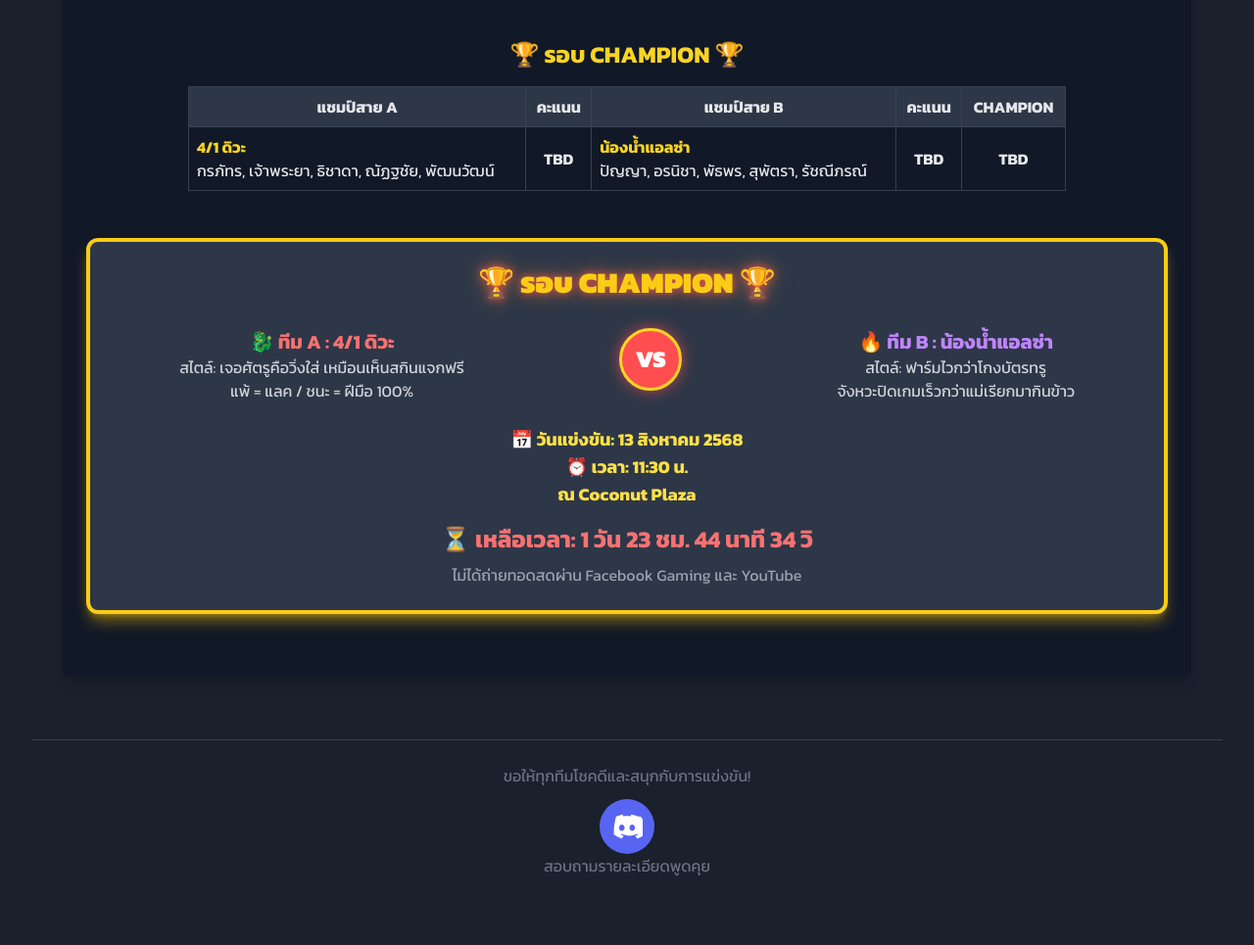
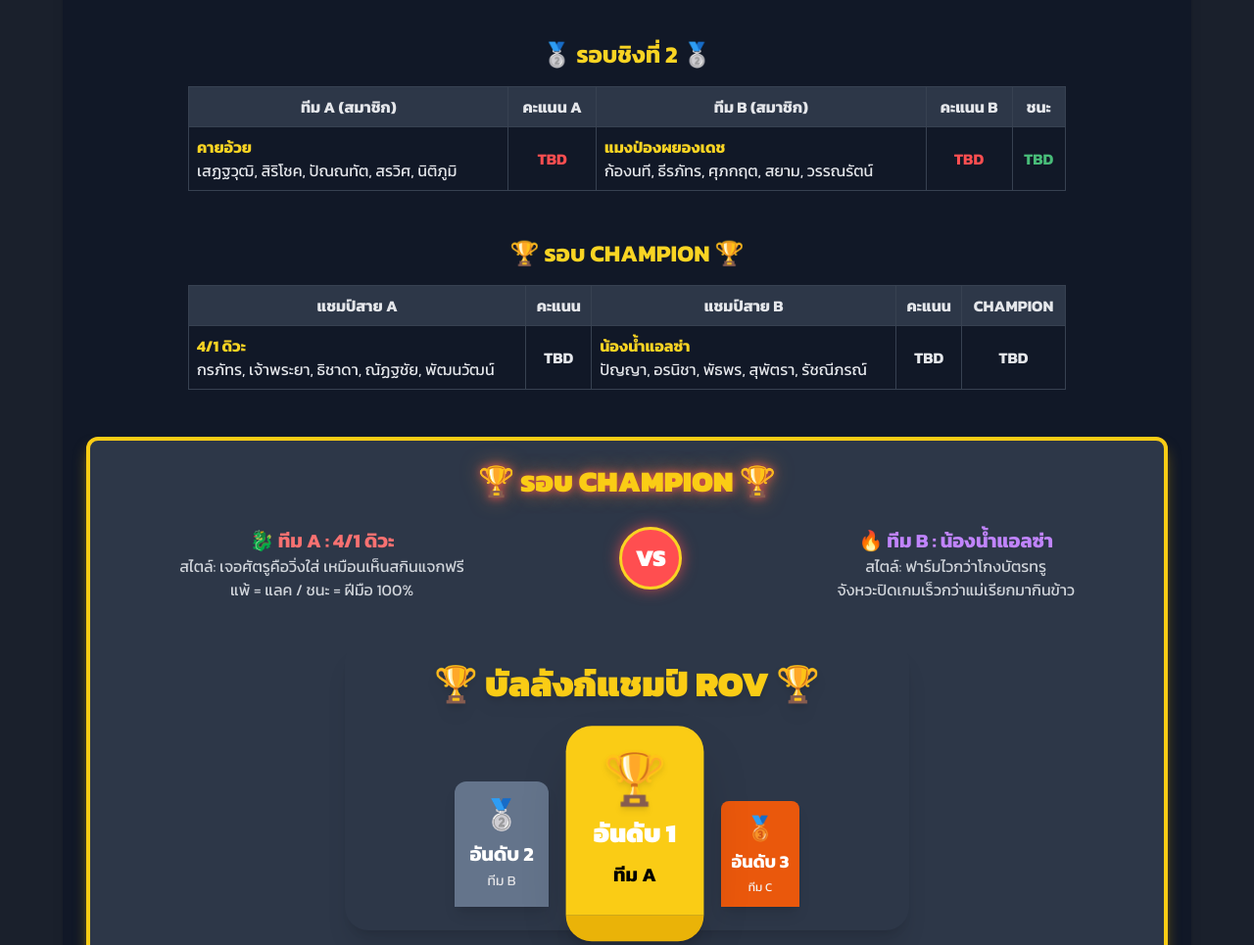
Before and after one commit to pantitiworks-hash/pantitiworks-hash.github.io, a plain HTML site: page index.html in a window 1280 px wide. Shown: the part 3820-4785 px from the top of the page at 98% size. Drawn offline with nearby package versions, Linux system fonts and the light colour scheme.

Commit message:
Update index.html

```diff
--- a/index.html
+++ b/index.html
@@ -109,6 +109,9 @@
         เส้นทางสู่บัลลังก์แชมป์
       </p>
     </header>
+
+
+
 
     <section id="overview" class="mb-12">
       <div
@@ -601,6 +604,34 @@
                  </table>
              </div>
          </div>
+
+		         <div class="mb-12">
+             <h3 class="text-2xl font-semibold mb-4 text-center" style="color:#F9D423;">🥈 รอบชิงที่ 2 🥈</h3>
+             <div class="overflow-x-auto">
+                 <table class="w-full border-collapse border border-gray-700 text-center text-sm md:text-base max-w-4xl mx-auto">
+                    <thead class="bg-gray-800">
+                        <tr>
+                            <th class="border border-gray-700 p-2">ทีม A (สมาชิก)</th>
+                            <th class="border border-gray-700 p-2">คะแนน A</th>
+                            <th class="border border-gray-700 p-2">ทีม B (สมาชิก)</th>
+                            <th class="border border-gray-700 p-2">คะแนน B</th>
+                            <th class="border border-gray-700 p-2">ชนะ</th>
+                        </tr>
+                    </thead>
+                     <tbody>
+                         <tr class="hover:bg-gray-800">
+                             <td class="border border-gray-700 p-2 text-left"><b class="team-name">คายอ้วย</b><br>เสฏฐวุฒิ, สิริโชค, ปัณณทัต, สรวิศ, นิติภูมิ</td>
+                             <td class="border border-gray-700 p-2 font-semibold score">TBD</td>
+                             <td class="border border-gray-700 p-2 text-left"><b class="team-name">แมงป่องผยองเดช</b><br>ก้องนที, ธีรภัทร, ศุภกฤต, สยาม, วรรณรัตน์</td>
+                             <td class="border border-gray-700 p-2 font-semibold score">TBD</td>
+                             <td class="border border-gray-700 p-2 font-bold winner">TBD</td>
+                         </tr>
+                     </tbody>
+                 </table>
+             </div>
+         </div>
+
+
         <div class="mb-12">
              <h3 class="text-2xl font-semibold mb-4 text-center" style="color:#F9D423;">🏆 รอบ CHAMPION 🏆</h3>
              <div class="overflow-x-auto">
@@ -647,6 +678,37 @@
       <p class="text-gray-300">จังหวะปิดเกมเร็วกว่าแม่เรียกมากินข้าว</p>
     </div>
   </div>
+
+<div class="mb-12">
+<div class="max-w-xl mx-auto mt-10 p-6 rounded-3xl shadow-xl text-center text-white font-kanit" style="background: transparent;">
+  <h2 class="text-4xl font-extrabold mb-8 text-yellow-400 drop-shadow-lg">🏆 บัลลังก์แชมป์ ROV 🏆</h2>
+
+  <div class="flex justify-center items-end gap-6">
+    <!-- อันดับ 2 -->
+    <div class="w-24 bg-slate-500 rounded-t-xl shadow-lg flex flex-col items-center py-4">
+      <div class="text-3xl mb-2">🥈</div>
+      <div class="text-xl font-bold">อันดับ 2</div>
+      <div class="mt-1 text-sm text-zinc-200">ทีม B</div>
+    </div>
+
+    <!-- อันดับ 1 -->
+    <div class="w-32 bg-yellow-400 rounded-t-3xl shadow-2xl flex flex-col items-center py-6 scale-110 relative z-10">
+      <div class="text-5xl mb-3 drop-shadow-md">🏆</div>
+      <div class="text-2xl font-extrabold">อันดับ 1</div>
+      <div class="mt-2 text-lg font-semibold text-black">ทีม A</div>
+      <div class="absolute -bottom-6 w-full h-6 bg-yellow-500 rounded-b-3xl shadow-lg"></div>
+    </div>
+
+    <!-- อันดับ 3 -->
+    <div class="w-20 bg-orange-600 rounded-t-lg shadow-lg flex flex-col items-center py-3">
+      <div class="text-2xl mb-1">🥉</div>
+      <div class="text-lg font-semibold">อันดับ 3</div>
+      <div class="mt-1 text-xs text-zinc-100">ทีม C</div>
+    </div>
+  </div>
+</div>
+</div>
+
 
   <!-- Countdown Timer -->
   <div class="mt-6 text-center">
```
